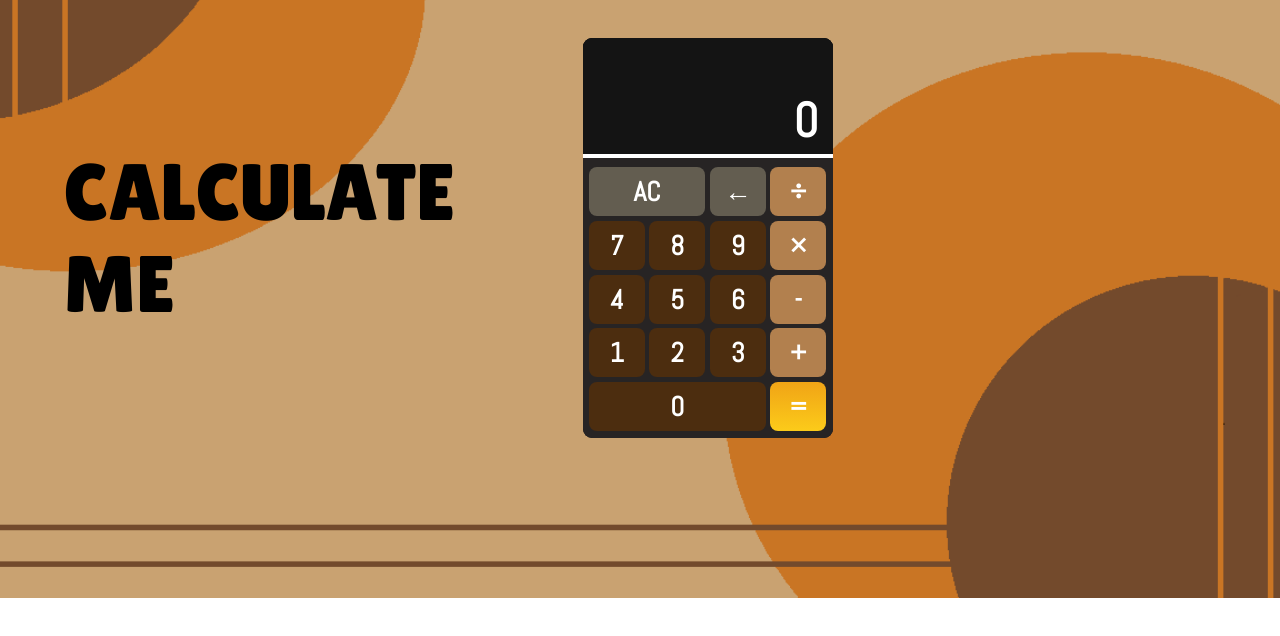
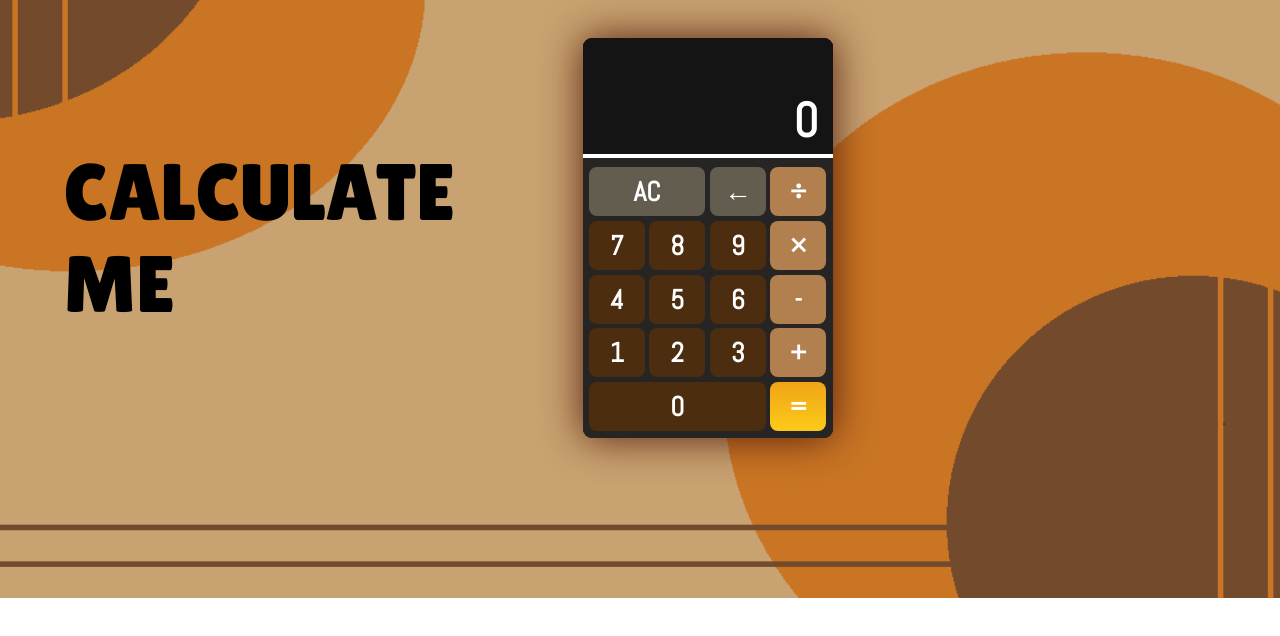
Before and after one commit to Hero-Alpha/CognoRise-Infotech, a plain HTML site: page Calculator/index.html in a window 1280 px wide. Drawn offline with Linux system fonts and the light colour scheme; a web font is replaced by a local one.

Commit message:
code modified

```diff
--- a/Calculator/styles.css
+++ b/Calculator/styles.css
@@ -44,6 +44,7 @@ h1 {
     max-width: 250px;
     background: rgb(20, 20, 20);
     border-radius: 9px 9px;
+    box-shadow: 0 0 2.5em rgb(85, 31, 13);
 }
 
 .calc-buttons {
```
